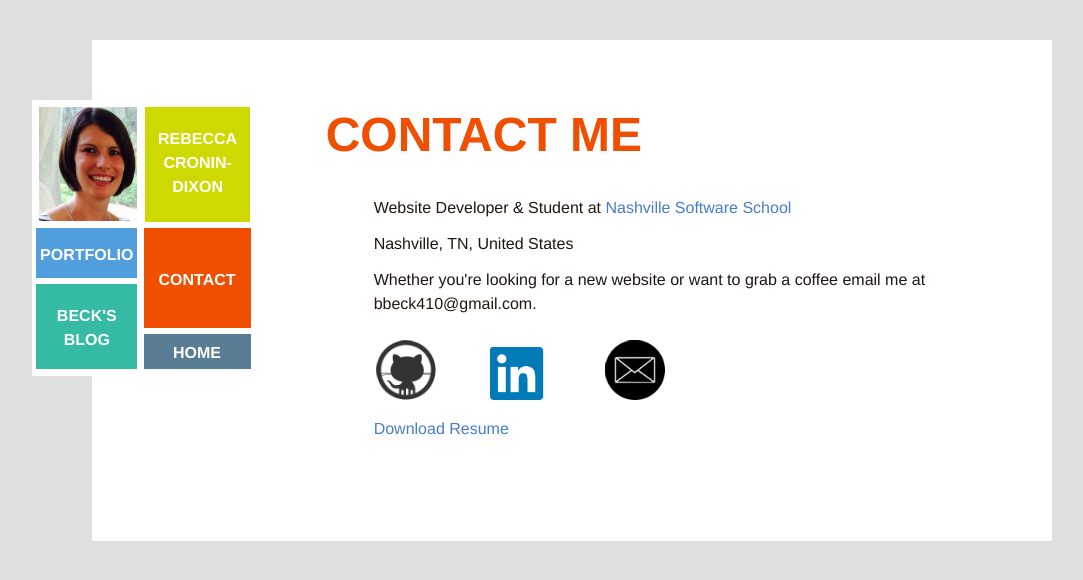
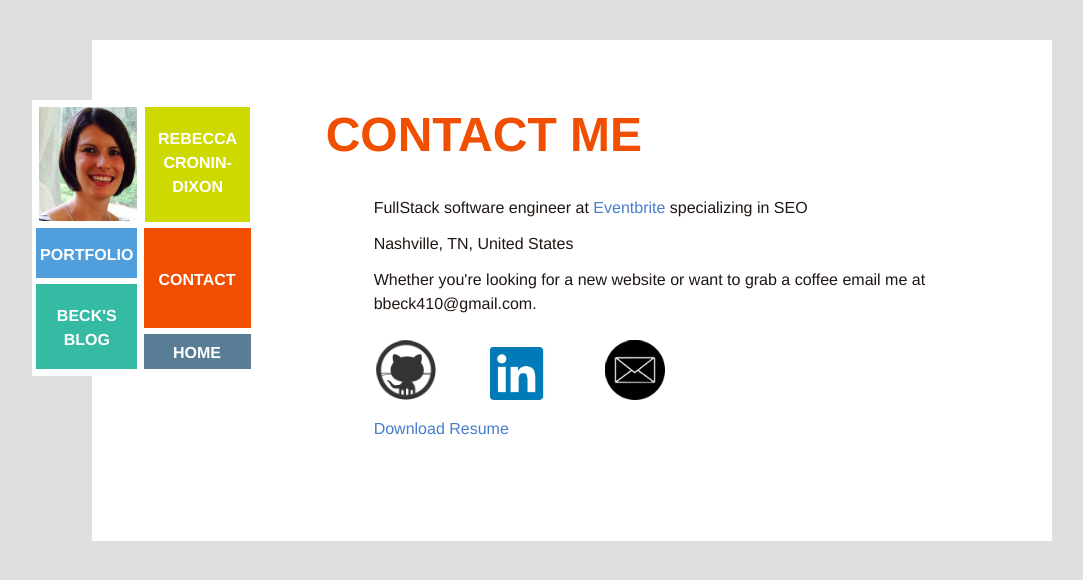
Before and after one commit to beck410/beck410.github.io, a Jekyll site: the page built from contact.html, in a window 1280 px wide. Shown: the top 580 px of the page, without its empty margins (68-1151 px from the left). Built offline with Jekyll 4.4.1, drawn with Linux system fonts in a browser that asks for light colours; nearby versions of some CDN libraries; some web fonts are replaced.

Commit message:
update contact page

```diff
--- a/contact.html
+++ b/contact.html
@@ -8,7 +8,7 @@ permalinks: /contact/
 	<div class="bus-card">
 		<h1>CONTACT ME</h1>
 
-		<p>Website Developer &amp; Student at <a href={{ site.nss }}>Nashville Software School</a></p>
+		<p>FullStack software engineer at <a href="https://www.eventbrite.com">Eventbrite</a> specializing in SEO</p>
 		<p>Nashville, TN, United States</p>
     <div class="contact_me">
       <p>Whether you're looking for a new website or want to grab a coffee email me at bbeck410@gmail.com.<p>
@@ -22,6 +22,4 @@ permalinks: /contact/
       <a href="../resume_pdf/Cronin-Dixon_Resume.pdf" target="_blank">Download Resume</a>
     </div>
 	</div><!-- .bus-card -->
-
-
 </section>
```
